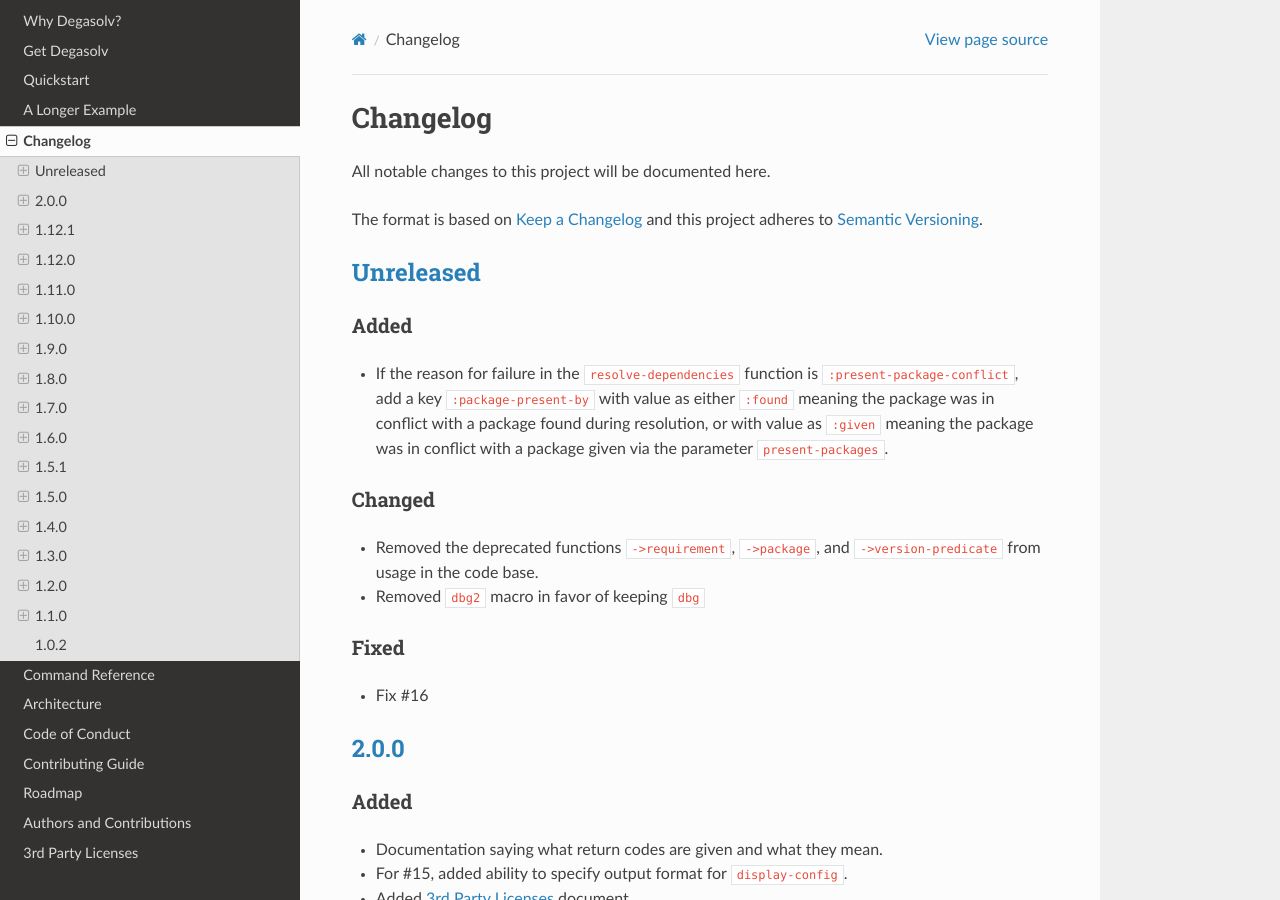
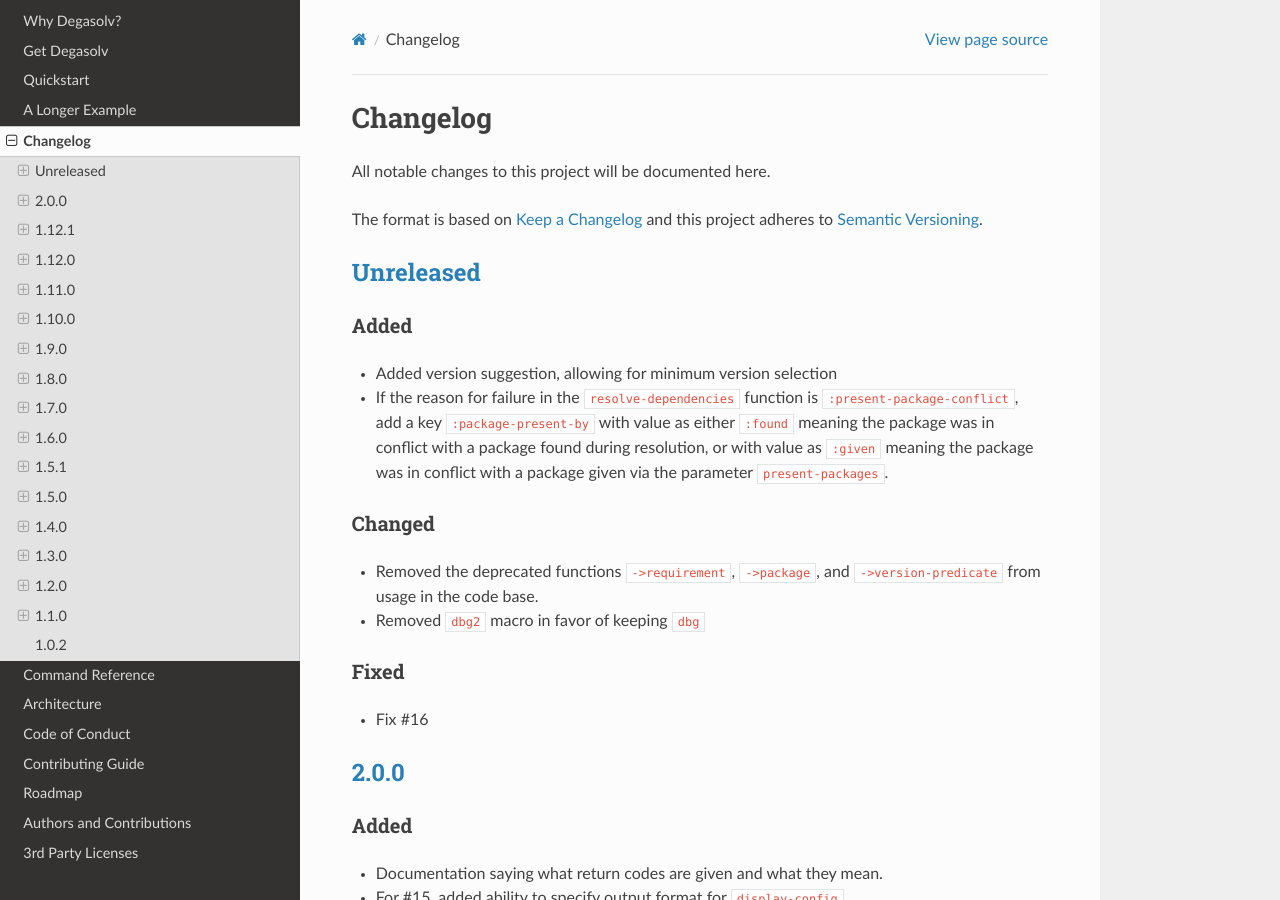
Before and after one commit to djhaskin987/degasolv, a Sphinx documentation site: the page built from docs/changelog.rst, in a window 1280 px wide and 900 px high. Built offline with Sphinx 7.4.7 and the Read the Docs theme 2.0.0, drawn with Linux system fonts in a browser that asks for light colours.

Commit message:
Update changelog for version suggestion

```diff
--- a/docs/changelog.rst
+++ b/docs/changelog.rst
@@ -16,6 +16,8 @@
 
 Added
 +++++
+
+- Added version suggestion, allowing for minimum version selection
 
 - If the reason for failure in the ``resolve-dependencies`` function
   is ``:present-package-conflict``, add a key ``:package-present-by`` with
```
